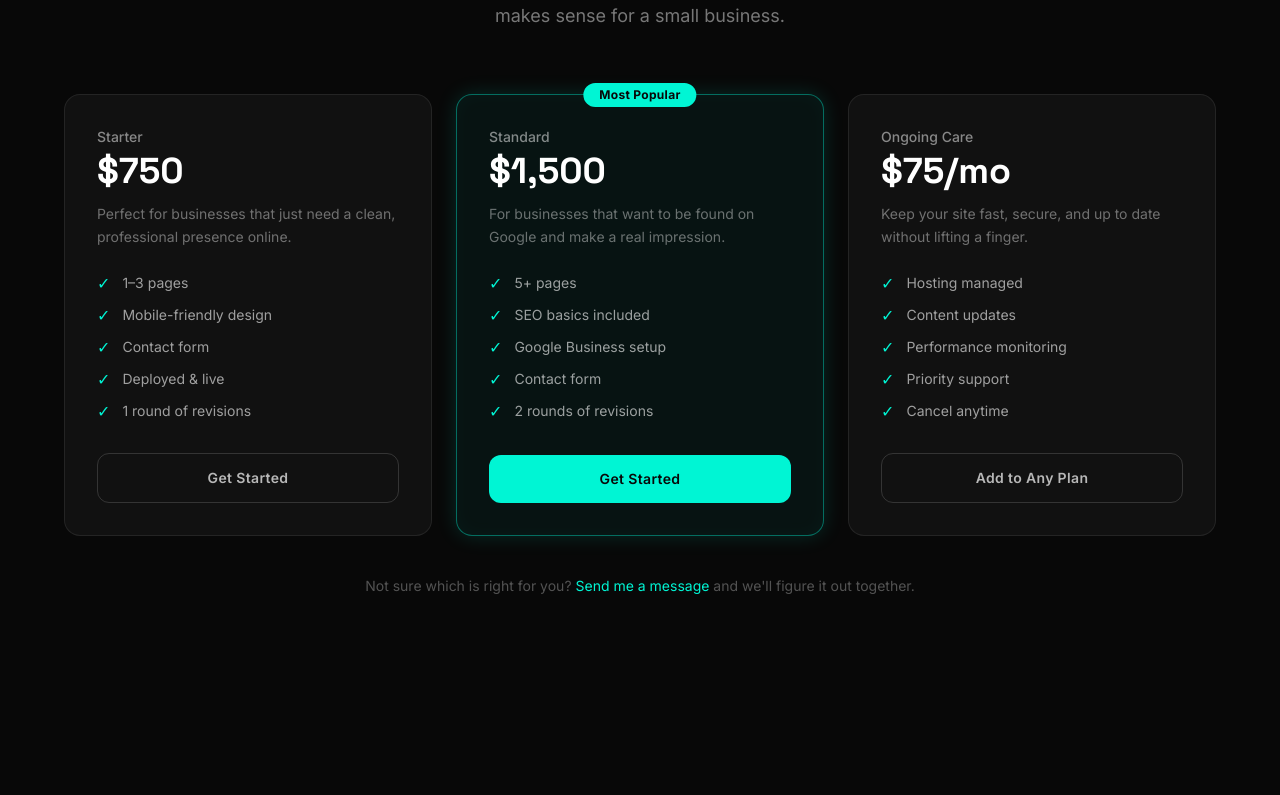
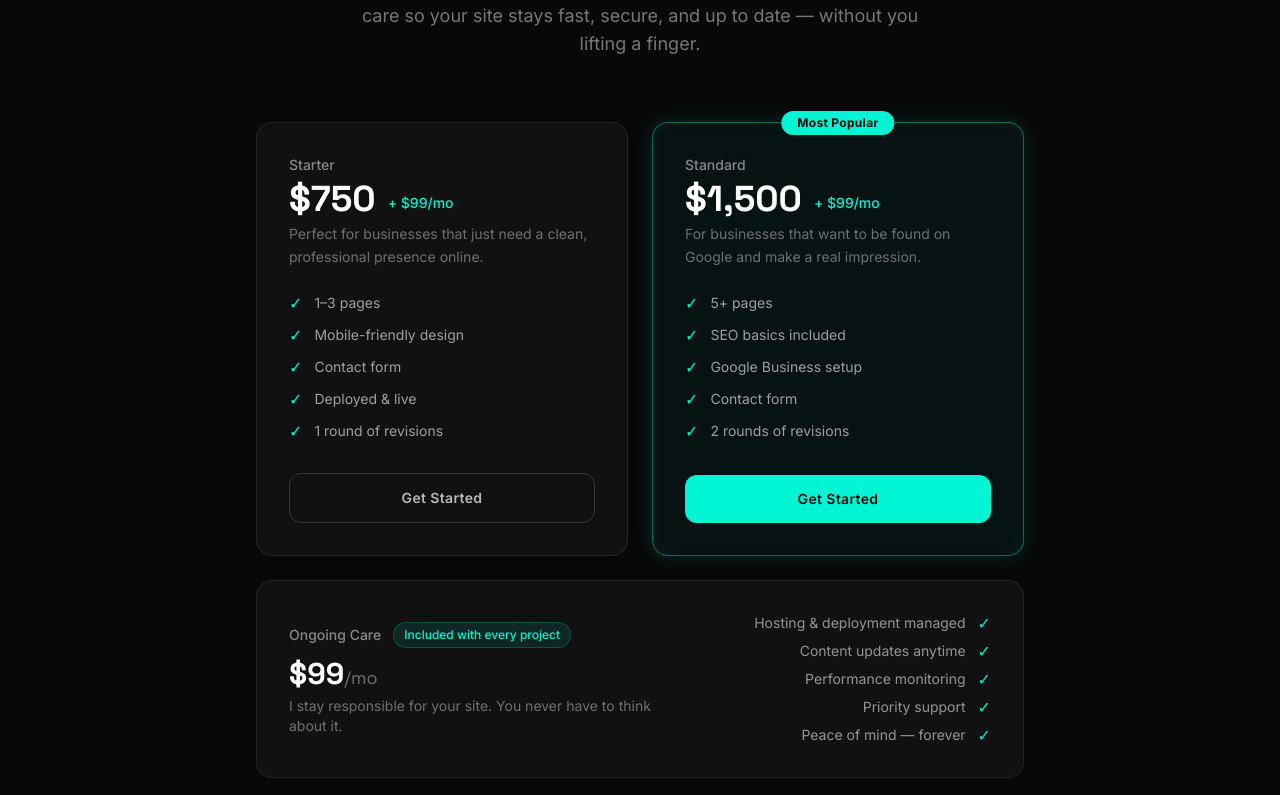
Before and after one commit to jacobforcier/portfolio, a Next.js app: page / in a window 1280 px wide. Shown: the part 1685-2480 px from the top of the page. Built offline with nearby package versions, Linux system fonts and the light colour scheme.

Commit message:
Make ongoing care mandatory at /mo

```diff
--- a/components/Pricing.tsx
+++ b/components/Pricing.tsx
@@ -6,6 +6,7 @@ const plans = [
   {
     name: "Starter",
     price: "$750",
+    sub: "+ $99/mo",
     description: "Perfect for businesses that just need a clean, professional presence online.",
     features: [
       "1–3 pages",
@@ -14,12 +15,12 @@ const plans = [
       "Deployed & live",
       "1 round of revisions",
     ],
-    cta: "Get Started",
     highlight: false,
   },
   {
     name: "Standard",
     price: "$1,500",
+    sub: "+ $99/mo",
     description: "For businesses that want to be found on Google and make a real impression.",
     features: [
       "5+ pages",
@@ -28,23 +29,16 @@ const plans = [
       "Contact form",
       "2 rounds of revisions",
     ],
-    cta: "Most Popular",
     highlight: true,
   },
-  {
-    name: "Ongoing Care",
-    price: "$75/mo",
-    description: "Keep your site fast, secure, and up to date without lifting a finger.",
-    features: [
-      "Hosting managed",
-      "Content updates",
-      "Performance monitoring",
-      "Priority support",
-      "Cancel anytime",
-    ],
-    cta: "Add to Any Plan",
-    highlight: false,
-  },
+];
+
+const care = [
+  "Hosting & deployment managed",
+  "Content updates anytime",
+  "Performance monitoring",
+  "Priority support",
+  "Peace of mind — forever",
 ];
 
 const fadeUp = {
@@ -74,11 +68,12 @@ export default function Pricing() {
             Straightforward pricing.
           </h2>
           <p className="text-white/45 text-lg max-w-xl mx-auto">
-            No agency markups. No surprises. Just a great site at a price that makes sense for a small business.
+            No agency markups. No surprises. Every project includes ongoing care so your site stays fast, secure, and up to date — without you lifting a finger.
           </p>
         </motion.div>
 
-        <div className="grid grid-cols-1 md:grid-cols-3 gap-6">
+        {/* Project plans */}
+        <div className="grid grid-cols-1 md:grid-cols-2 gap-6 max-w-3xl mx-auto mb-6">
           {plans.map((plan, i) => (
             <motion.div
               key={plan.name}
@@ -101,8 +96,11 @@ export default function Pricing() {
 
               <div className="mb-6">
                 <p className="text-sm text-white/50 font-medium mb-1">{plan.name}</p>
-                <div className="font-[family-name:var(--font-space-grotesk)] text-4xl font-bold text-white mb-3">
-                  {plan.price}
+                <div className="flex items-end gap-3 mb-1">
+                  <span className="font-[family-name:var(--font-space-grotesk)] text-4xl font-bold text-white">
+                    {plan.price}
+                  </span>
+                  <span className="text-[#00f5d4] text-sm font-medium mb-1.5">{plan.sub}</span>
                 </div>
                 <p className="text-sm text-white/40 leading-relaxed">{plan.description}</p>
               </div>
@@ -124,11 +122,46 @@ export default function Pricing() {
                     : "border border-white/15 text-white/70 hover:border-[#00f5d4]/40 hover:text-[#00f5d4]"
                 }`}
               >
-                {plan.highlight ? "Get Started" : plan.cta}
+                Get Started
               </a>
             </motion.div>
           ))}
         </div>
+
+        {/* Ongoing care banner */}
+        <motion.div
+          custom={2}
+          initial="hidden"
+          whileInView="visible"
+          viewport={{ once: true }}
+          variants={fadeUp}
+          className="max-w-3xl mx-auto rounded-2xl border border-white/8 bg-white/4 p-8"
+        >
+          <div className="flex flex-col sm:flex-row sm:items-center justify-between gap-6">
+            <div>
+              <div className="flex items-center gap-3 mb-2">
+                <p className="text-sm text-white/50 font-medium">Ongoing Care</p>
+                <span className="text-xs px-2.5 py-1 rounded-full bg-[#00f5d4]/10 text-[#00f5d4] border border-[#00f5d4]/20 font-medium">
+                  Included with every project
+                </span>
+              </div>
+              <div className="font-[family-name:var(--font-space-grotesk)] text-3xl font-bold text-white mb-1">
+                $99<span className="text-lg text-white/40 font-normal">/mo</span>
+              </div>
+              <p className="text-sm text-white/40 max-w-sm">
+                I stay responsible for your site. You never have to think about it.
+              </p>
+            </div>
+            <ul className="grid grid-cols-1 gap-2 sm:text-right">
+              {care.map((item) => (
+                <li key={item} className="flex sm:flex-row-reverse items-center gap-3 text-sm text-white/55">
+                  <span className="text-[#00f5d4] text-base leading-none">✓</span>
+                  {item}
+                </li>
+              ))}
+            </ul>
+          </div>
+        </motion.div>
 
         <motion.p
           initial={{ opacity: 0 }}
@@ -137,7 +170,11 @@ export default function Pricing() {
           transition={{ delay: 0.4, duration: 0.6 }}
           className="text-center text-white/30 text-sm mt-10"
         >
-          Not sure which is right for you? <a href="#contact" className="text-[#00f5d4] hover:underline underline-offset-4">Send me a message</a> and we&apos;ll figure it out together.
+          Not sure which is right for you?{" "}
+          <a href="#contact" className="text-[#00f5d4] hover:underline underline-offset-4">
+            Send me a message
+          </a>{" "}
+          and we&apos;ll figure it out together.
         </motion.p>
       </div>
     </section>
```
